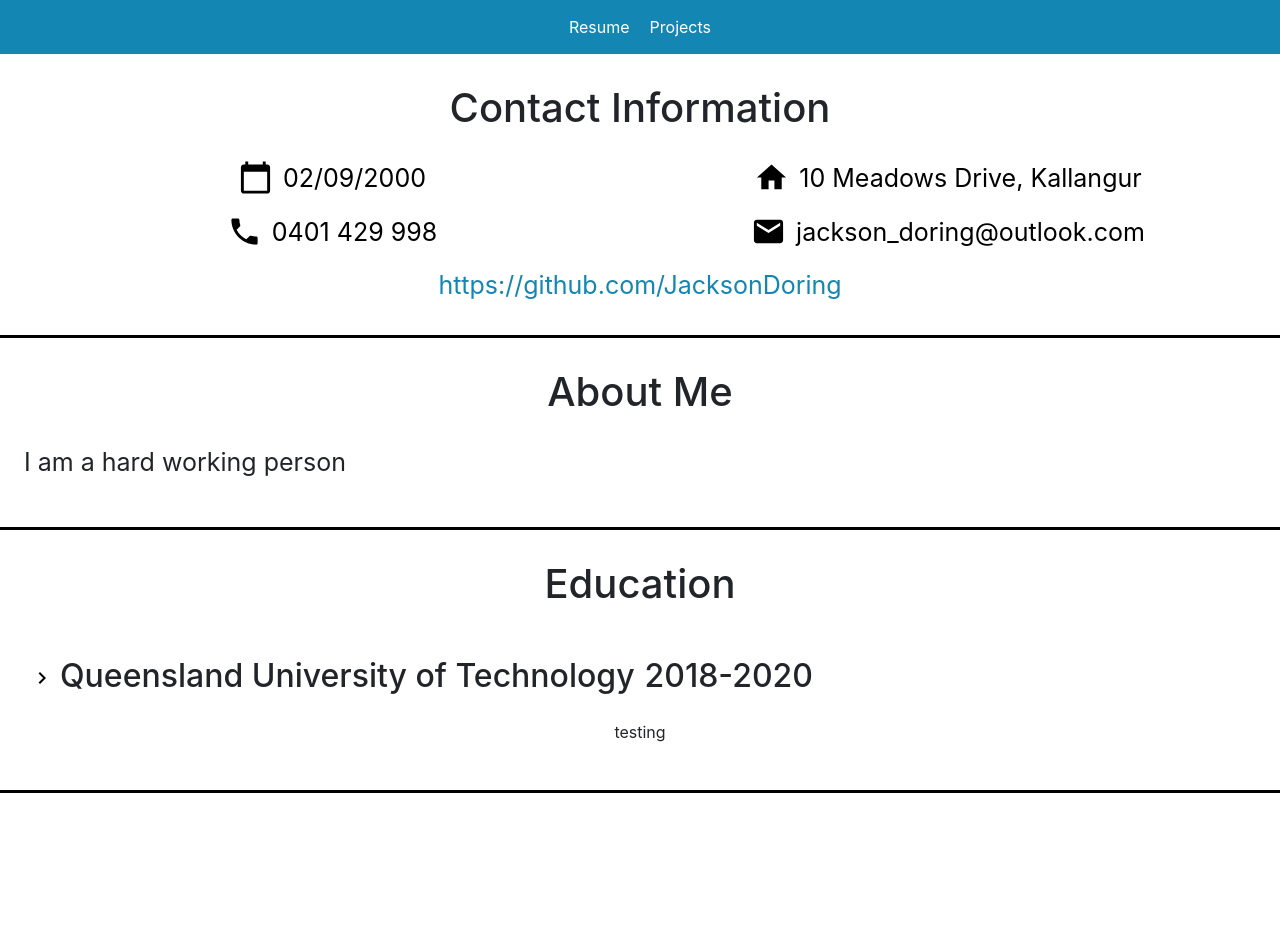
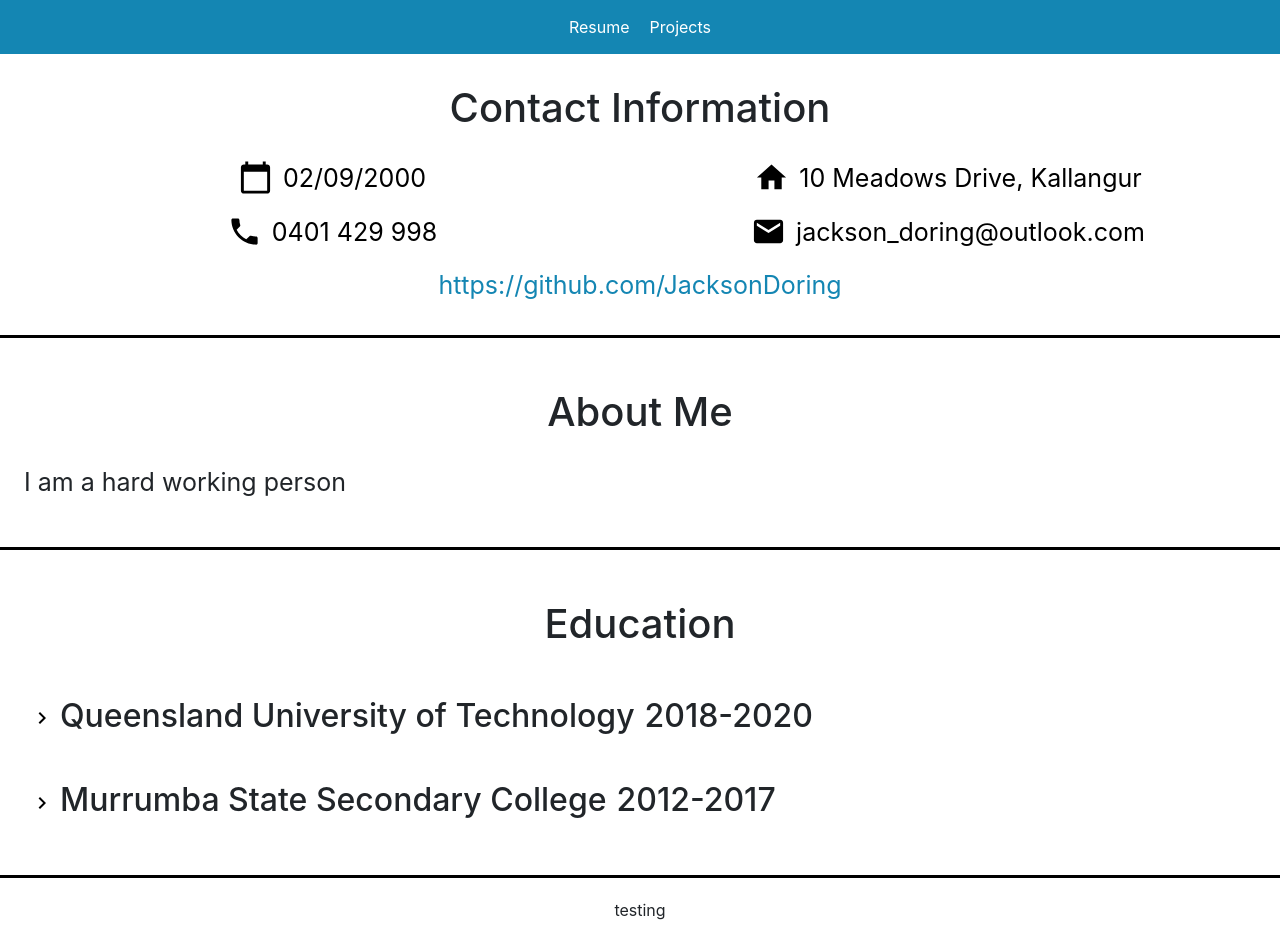
Before and after one commit to JacksonDoring/aws-personal-website, a React (Create React App) app: page / in a window 1280 px wide. Before the commit the page ends 800 px from the top, so only its background shows below. Built offline with nearby package versions, Linux system fonts and the light colour scheme.

Commit message:
finished working on the education section and started working on the skills section

```diff
--- a/src/Components/Murrumba.tsx
+++ b/src/Components/Murrumba.tsx
@@ -1,9 +1,81 @@
-import React from 'react';
+import React, { useState, useEffect } from "react";
+import ExpandMoreIcon from "@material-ui/icons/ExpandMore";
+import ChevronRightIcon from "@material-ui/icons/ChevronRight";
+import Grid from "@material-ui/core/Grid";
+import { Collapse } from "reactstrap";
 
-function Murrumba(){
-    return(
-        <p>testing</p>
-    );
+function Murrumba() {
+  //Section for handling the opening and closing of the Murrumba section
+  const [isOpen, setIsOpen] = useState(false);
+  const [openText, setOpenText] = useState(<ExpandMoreIcon />);
+
+  const toggle = () => {
+    setIsOpen(!isOpen);
+  };
+
+  useEffect(() => {
+    if (isOpen === true) {
+      setOpenText(<ExpandMoreIcon />);
+    } else if (isOpen === false) {
+      setOpenText(<ChevronRightIcon />);
+    }
+  }, [isOpen]);
+
+  return (
+    <div>
+      <div className="education-header">
+        <h2 className="education-name">
+          <button
+            color="primary"
+            onClick={toggle}
+            style={{ marginBottom: "1rem" }}
+            className="education-button"
+          >
+            {openText}
+          </button>
+          Murrumba State Secondary College
+        </h2>
+        <h2 className="education-date">2012-2017</h2>
+      </div>
+
+      <Collapse isOpen={isOpen}>
+        <Grid container spacing={2}>
+          <Grid item xs={6}>
+            <div className="education-info">
+              <p>
+                <b>Subjects Studied:</b>
+              </p>
+
+              <ul>
+                <li>
+                  Information Processing Technologies (Achieved Academic
+                  Excellence)
+                </li>
+                <li>
+                  Information Technolgy Systems (Achieved Academic Excellence)
+                </li>
+                <li>
+                  Information Communication Technologies (Achieved Academic
+                  Excellence)
+                </li>
+                <li>Technolgy Studies (Achieved Academic Excellence)</li>
+                <li>Mathematics</li>
+                <li>English</li>
+              </ul>
+            </div>
+          </Grid>
+
+          <Grid item xs={6}>
+            <div>
+              <h1 className="op-score">
+                <u>OP- 6</u>
+              </h1>
+            </div>
+          </Grid>
+        </Grid>
+      </Collapse>
+    </div>
+  );
 }
 
 export default Murrumba;
--- a/src/Components/QUT.tsx
+++ b/src/Components/QUT.tsx
@@ -1,45 +1,44 @@
-import React, { useState, useEffect } from 'react';
-import { Collapse} from 'reactstrap';
-import '../Style/resume.css';
-import Container from '@material-ui/core/Container';
-import Grid from '@material-ui/core/Grid';
-import GPA from '../Images/gpa2.jpg';
-import Units from './Units';
-import Murrumba from './Murrumba';
-
-import ExpandMoreIcon from '@material-ui/icons/ExpandMore';
-import ChevronRightIcon from '@material-ui/icons/ChevronRight';
+import React, { useState, useEffect } from "react";
+import { Collapse } from "reactstrap";
+import "../Style/resume.css";
+import Container from "@material-ui/core/Container";
+import Grid from "@material-ui/core/Grid";
+import GPA from "../Images/gpa2.jpg";
+import Units from "./Units";
+import Murrumba from "./Murrumba";
+import ExpandMoreIcon from "@material-ui/icons/ExpandMore";
+import ChevronRightIcon from "@material-ui/icons/ChevronRight";
 
 function QUT() {
+  //Section that is responsible for handling the opening and closing of the QUT section
   const [isOpen, setIsOpen] = useState(false);
-  const [openText, setOpenText] = useState(<ExpandMoreIcon/>);
+  const [openText, setOpenText] = useState(<ExpandMoreIcon />);
 
   const toggle = () => {
     setIsOpen(!isOpen);
   };
 
   useEffect(() => {
-        if(isOpen === true){
-            setOpenText(<ExpandMoreIcon/>);
-        }
-        else if(isOpen === false){
-            setOpenText(<ChevronRightIcon/>);
+    if (isOpen === true) {
+      setOpenText(<ExpandMoreIcon />);
+    } else if (isOpen === false) {
+      setOpenText(<ChevronRightIcon />);
     }
   }, [isOpen]);
 
+  //Section that is responsible for handling the opening and closing of the Units Studied section
   const [isOpenUnits, setIsOpenUnits] = useState(false);
-  const [openTextUnits, setOpenTextUnits] = useState(<ExpandMoreIcon/>);
+  const [openTextUnits, setOpenTextUnits] = useState(<ExpandMoreIcon />);
 
   const toggleUnits = () => {
     setIsOpenUnits(!isOpenUnits);
   };
 
   useEffect(() => {
-        if(isOpenUnits === true){
-            setOpenTextUnits(<ExpandMoreIcon/>);
-        }
-        else if(isOpenUnits === false){
-            setOpenTextUnits(<ChevronRightIcon/>);
+    if (isOpenUnits === true) {
+      setOpenTextUnits(<ExpandMoreIcon />);
+    } else if (isOpenUnits === false) {
+      setOpenTextUnits(<ChevronRightIcon />);
     }
   }, [isOpenUnits]);
 
@@ -49,42 +48,67 @@ function QUT() {
         <h1>Education</h1>
 
         <div className="education-header">
-        <h2 className="education-name"><button color="primary" onClick={toggle} style={{ marginBottom: '1rem'}} className="education-button">{openText}</button>
-          Queensland University of Technology</h2><h2 className="education-date">2018-2020</h2>
+          <h2 className="education-name">
+            <button
+              color="primary"
+              onClick={toggle}
+              style={{ marginBottom: "1rem" }}
+              className="education-button"
+            >
+              {openText}
+            </button>
+            Queensland University of Technology
+          </h2>
+          <h2 className="education-date">2018-2020</h2>
         </div>
 
         <Collapse isOpen={isOpen}>
           <Grid container spacing={2}>
             <Grid item xs={6}>
               <div className="education-info">
-              <p><b>Degree: </b>Information Technology</p>
+                <p>
+                  <b>Degree: </b>Information Technology
+                </p>
 
                 <ul>
-                <li><b>Major: </b>Computer Science</li>
-                <li><b>Minor: </b>Network and Security</li>
-                <li><b>Minor: </b>User Experience</li>
+                  <li>
+                    <b>Major: </b>Computer Science
+                  </li>
+                  <li>
+                    <b>Minor: </b>Network and Security
+                  </li>
+                  <li>
+                    <b>Minor: </b>User Experience
+                  </li>
                 </ul>
               </div>
             </Grid>
 
             <Grid item xs={6}>
-              <img src={GPA} alt="gpa" width="30%" className="gpa-image"/>
+              <img src={GPA} alt="gpa" width="30%" className="gpa-image" />
             </Grid>
           </Grid>
 
-          <h3 className="units-studied"><button color="primary" onClick={toggleUnits} style={{ marginBottom: '1rem'}} className="education-button">{openTextUnits}</button>
-          Units Studied</h3>
+          <h3 className="units-studied">
+            <button
+              color="primary"
+              onClick={toggleUnits}
+              style={{ marginBottom: "1rem" }}
+              className="education-button"
+            >
+              {openTextUnits}
+            </button>
+            Units Studied
+          </h3>
 
           <Collapse isOpen={isOpenUnits}>
-            <Units/>
+            <Units />
+          </Collapse>
         </Collapse>
 
-        </Collapse>
-
-        <Murrumba/>
+        <Murrumba />
       </Container>
     </div>
-
   );
 }
 
--- /dev/null
+++ b/src/Components/Skills-bar.tsx
@@ -0,0 +1,7 @@
+import React from "react";
+
+function SkillsBar(text: string) {
+  return <p>{text}</p>;
+}
+
+export default SkillsBar;
--- a/src/Pages/Resume.tsx
+++ b/src/Pages/Resume.tsx
@@ -1,50 +1,52 @@
-import React from 'react';
-import '../Style/resume.css'
-import Container from '@material-ui/core/Container';
-import CalendarTodayIcon from '@material-ui/icons/CalendarToday';
-import HomeIcon from '@material-ui/icons/Home';
-import Grid from '@material-ui/core/Grid';
-import PhoneIcon from '@material-ui/icons/Phone';
-import EmailIcon from '@material-ui/icons/Email';
-import QUT from '../Components/QUT';
+import React from "react";
+import "../Style/resume.css";
+import Container from "@material-ui/core/Container";
+import CalendarTodayIcon from "@material-ui/icons/CalendarToday";
+import HomeIcon from "@material-ui/icons/Home";
+import Grid from "@material-ui/core/Grid";
+import PhoneIcon from "@material-ui/icons/Phone";
+import EmailIcon from "@material-ui/icons/Email";
+import QUT from "../Components/QUT";
+import SkillsBar from "../Components/Skills-bar";
 
-function ContactInformation(){
-    return(
+function ContactInformation() {
+  return (
     <Container maxWidth="lg" className="info-container">
       <h1>Contact Information</h1>
       <div className="birthday">
         <Grid container>
           <Grid item xs={6}>
             <div className="birthday">
-                            <CalendarTodayIcon fontSize="large" className="icon"/>
+              <CalendarTodayIcon fontSize="large" className="icon" />
               <p className="contact-info">02/09/2000</p>
             </div>
-
           </Grid>
 
           <Grid item xs={6} className="last-icon">
             <div className="birthday">
-                            <HomeIcon fontSize="large" className="icon"/>
+              <HomeIcon fontSize="large" className="icon" />
               <p className="contact-info">10 Meadows Drive, Kallangur</p>
             </div>
           </Grid>
 
           <Grid item xs={6}>
             <div className="birthday">
-                            <PhoneIcon fontSize="large" className="icon"/>
+              <PhoneIcon fontSize="large" className="icon" />
               <p className="contact-info">0401 429 998</p>
             </div>
           </Grid>
 
           <Grid item xs={6} className="last-icon">
             <div className="birthday">
-                            <EmailIcon fontSize="large" className="icon"/>
+              <EmailIcon fontSize="large" className="icon" />
               <p className="contact-info">jackson_doring@outlook.com</p>
             </div>
           </Grid>
 
           <Grid item xs={12}>
-                        <a href="https://github.com/JacksonDoring" id="website-link">https://github.com/JacksonDoring</a>
+            <a href="https://github.com/JacksonDoring" id="website-link">
+              https://github.com/JacksonDoring
+            </a>
           </Grid>
         </Grid>
       </div>
@@ -52,8 +54,8 @@ function ContactInformation(){
   );
 }
 
-function AboutMe(){
-    return(
+function AboutMe() {
+  return (
     <Container maxWidth="lg" className="info-container">
       <h1>About Me</h1>
 
@@ -67,9 +69,10 @@ function AboutMe(){
 function Resume() {
   return (
     <div className="App">
-          <ContactInformation/>
-          <AboutMe/>
-          <QUT/>
+      <ContactInformation />
+      <AboutMe />
+      <QUT />
+      {SkillsBar("testing")}
     </div>
   );
 }
--- a/src/Style/resume.css
+++ b/src/Style/resume.css
@@ -1,9 +1,10 @@
-.info-container{
+.info-container {
   border-bottom: 3px solid black;
   padding: 30px;
+  margin-bottom: 20px;
 }
 
-.birthday{
+.birthday {
   color: black;
   display: flex;
   align-items: center;
@@ -11,66 +12,66 @@
   justify-content: center;
 }
 
-.icon{
+.icon {
   align-self: flex-start;
 }
 
-.contact-info{
+.contact-info {
   padding-left: 10px;
   font-size: 25px;
 }
 
-.about-text{
+.about-text {
   text-align: left;
   font-size: 25px;
 }
 
-#website-link{
+#website-link {
   text-decoration: none;
   font-size: 25px;
   color: #1486b3;
 }
 
-#website-link:hover{
+#website-link:hover {
   color: black;
 }
 
-.education-header{
+.education-header {
   text-align: left;
   font-size: 15px;
-    padding-top: 20px;;
+  padding-top: 20px;
 }
 
-.education-button{
+.education-button {
   background-color: white;
   border: none;
 }
 
-.education-button:focus{
-    border:none;
+.education-button:focus {
+  border: none;
   outline: none;
 }
 
-h1{
+h1 {
   padding-bottom: 20px;
 }
 
-.education-date{
+.education-date {
   display: inline-block;
   padding-left: 10px;
 }
 
-.education-name{
+.education-name {
   display: inline-block;
 }
 
-.education-info{
+.education-info {
   text-align: left;
   font-size: 25px;
   padding-left: 50px;
 }
 
-.gpa-image{
+.gpa-image {
   user-select: none;
   -moz-user-select: none;
   -webkit-user-drag: none;
@@ -78,8 +79,14 @@ h1{
   -ms-user-select: none;
 }
 
-.units-studied{
+.units-studied {
   text-align: left;
   padding-left: 50px;
   padding-top: 30px;
 }
+
+.op-score {
+  color: #1486b3;
+  font-size: 50px;
+  vertical-align: middle;
+}
```
Lines whose indentation alone changed are shown as unchanged.
